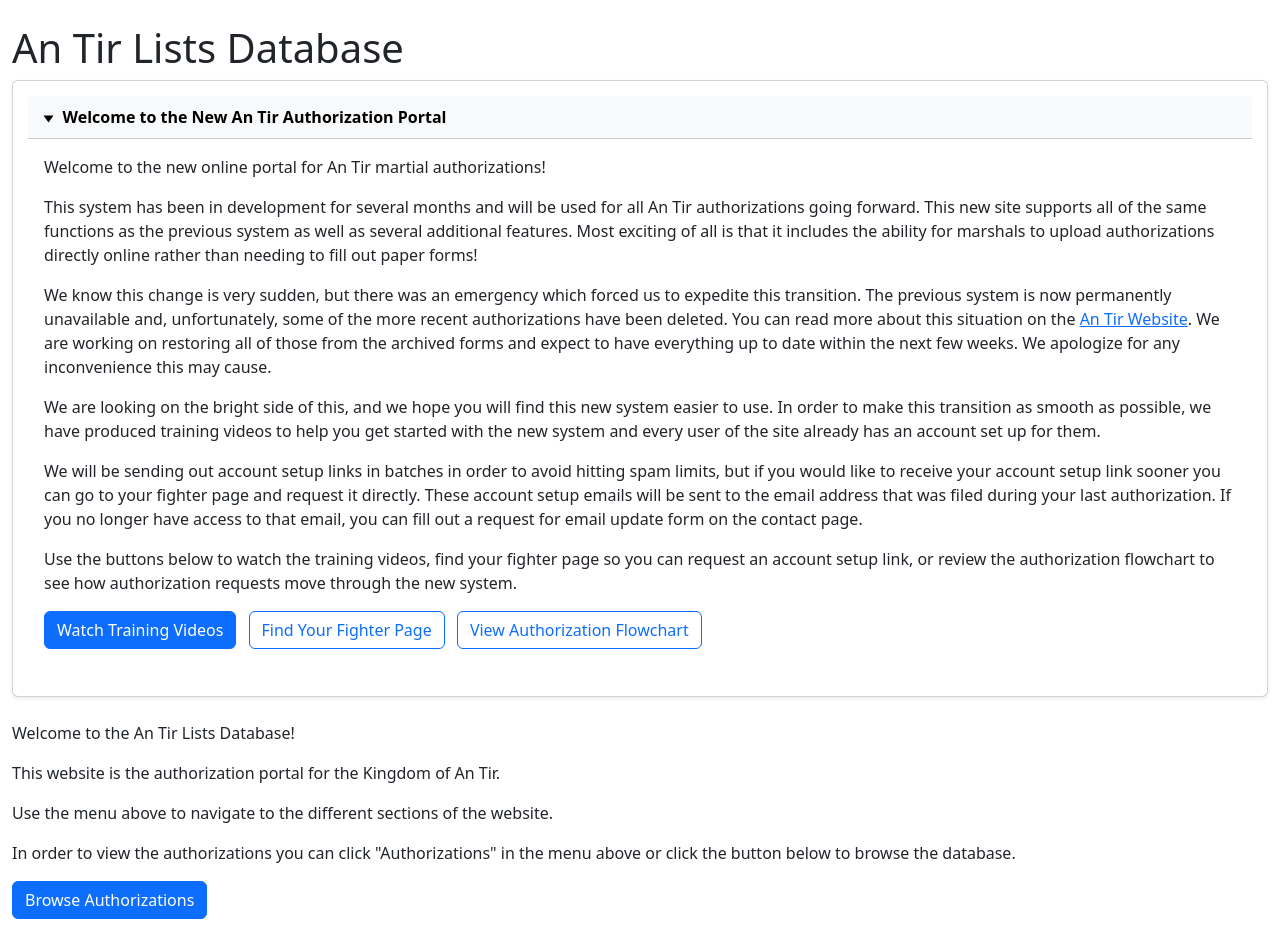
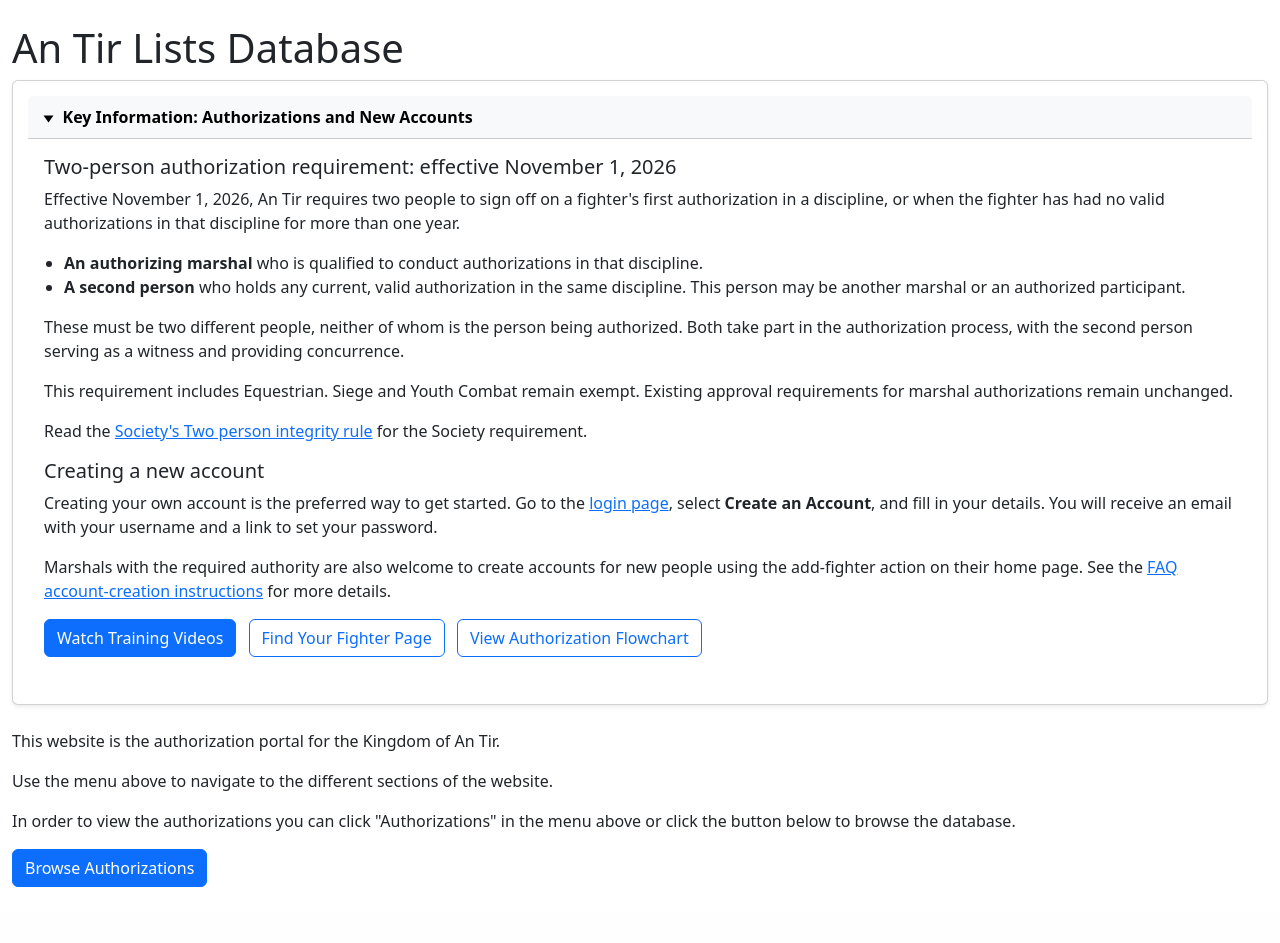
Before and after one commit to Feradach/an_tir_authorization, a Django app: page / in a window 1280 px wide. Shown: the part 110-1053 px from the top of the page. After the commit the page ends 997 px from the top, so only its background shows below. Run offline with Django 5.2, Linux system fonts and the light colour scheme; some libraries are stand-ins or nearby versions.

Commit message:
Replace launch welcome with authorization and account guidance

```diff
--- a/templates/homepage.html
+++ b/templates/homepage.html
@@ -8,7 +8,6 @@
 {% block body %}
     <h1>An Tir Lists Database</h1>
     {% include "includes/launch_notice.html" %}
-    <p>Welcome to the An Tir Lists Database!</p>
     <p>This website is the authorization portal for the Kingdom of An Tir.</p>
     <p>Use the menu above to navigate to the different sections of the website.</p>
     <p>In order to view the authorizations you can click "Authorizations" in the menu above or click the button below to browse the database.</p>
--- a/templates/includes/launch_notice.html
+++ b/templates/includes/launch_notice.html
@@ -9,28 +9,35 @@
             aria-controls="launchNotice"
         >
             <span class="launch-notice-caret" aria-hidden="true"></span>
-            <strong>Welcome to the New An Tir Authorization Portal</strong>
+            <strong>Key Information: Authorizations and New Accounts</strong>
         </button>
     </div>
     <div id="launchNotice" class="collapse{% if not request.user.is_authenticated %} show{% endif %}">
         <div class="card-body">
+            <h2 class="h5">Two-person authorization requirement: effective November 1, 2026</h2>
             <p>
-                Welcome to the new online portal for An Tir martial authorizations!
+                Effective November 1, 2026, An Tir requires two people to sign off on a fighter's first authorization in a discipline, or when the fighter has had no valid authorizations in that discipline for more than one year.
+            </p>
+            <ul>
+                <li><strong>An authorizing marshal</strong> who is qualified to conduct authorizations in that discipline.</li>
+                <li><strong>A second person</strong> who holds any current, valid authorization in the same discipline. This person may be another marshal or an authorized participant.</li>
+            </ul>
+            <p>
+                These must be two different people, neither of whom is the person being authorized. Both take part in the authorization process, with the second person serving as a witness and providing concurrence.
             </p>
             <p>
-                This system has been in development for several months and will be used for all An Tir authorizations going forward. This new site supports all of the same functions as the previous system as well as several additional features. Most exciting of all is that it includes the ability for marshals to upload authorizations directly online rather than needing to fill out paper forms!
+                This requirement includes Equestrian. Siege and Youth Combat remain exempt. Existing approval requirements for marshal authorizations remain unchanged.
             </p>
             <p>
-                We know this change is very sudden, but there was an emergency which forced us to expedite this transition. The previous system is now permanently unavailable and, unfortunately, some of the more recent authorizations have been deleted. You can read more about this situation on the <a href="https://antir.org/announcements/new-an-tir-authorizations-database-is-live/" target="_blank">An Tir Website</a>. We are working on restoring all of those from the archived forms and expect to have everything up to date within the next few weeks. We apologize for any inconvenience this may cause.
+                Read the <a href="https://society-rules.fullmesh.co.nz/index.php/Global:Authorization#Two_person_integrity_rule" target="_blank" rel="noopener noreferrer">Society's Two person integrity rule</a> for the Society requirement.
+            </p>
+
+            <h2 class="h5">Creating a new account</h2>
+            <p>
+                Creating your own account is the preferred way to get started. Go to the <a href="{% url 'login' %}">login page</a>, select <strong>Create an Account</strong>, and fill in your details. You will receive an email with your username and a link to set your password.
             </p>
             <p>
-                We are looking on the bright side of this, and we hope you will find this new system easier to use. In order to make this transition as smooth as possible, we have produced training videos to help you get started with the new system and every user of the site already has an account set up for them.
-            </p>
-            <p>
-                We will be sending out account setup links in batches in order to avoid hitting spam limits, but if you would like to receive your account setup link sooner you can go to your fighter page and request it directly. These account setup emails will be sent to the email address that was filed during your last authorization. If you no longer have access to that email, you can fill out a request for email update form on the contact page.
-            </p>
-            <p>
-                Use the buttons below to watch the training videos, find your fighter page so you can request an account setup link, or review the authorization flowchart to see how authorization requests move through the new system.
+                Marshals with the required authority are also welcome to create accounts for new people using the add-fighter action on their home page. See the <a href="{% url 'faq' %}#create-account">FAQ account-creation instructions</a> for more details.
             </p>
             <p>
                 <a
```
Also changed, not shown: CHANGELOG.md.
